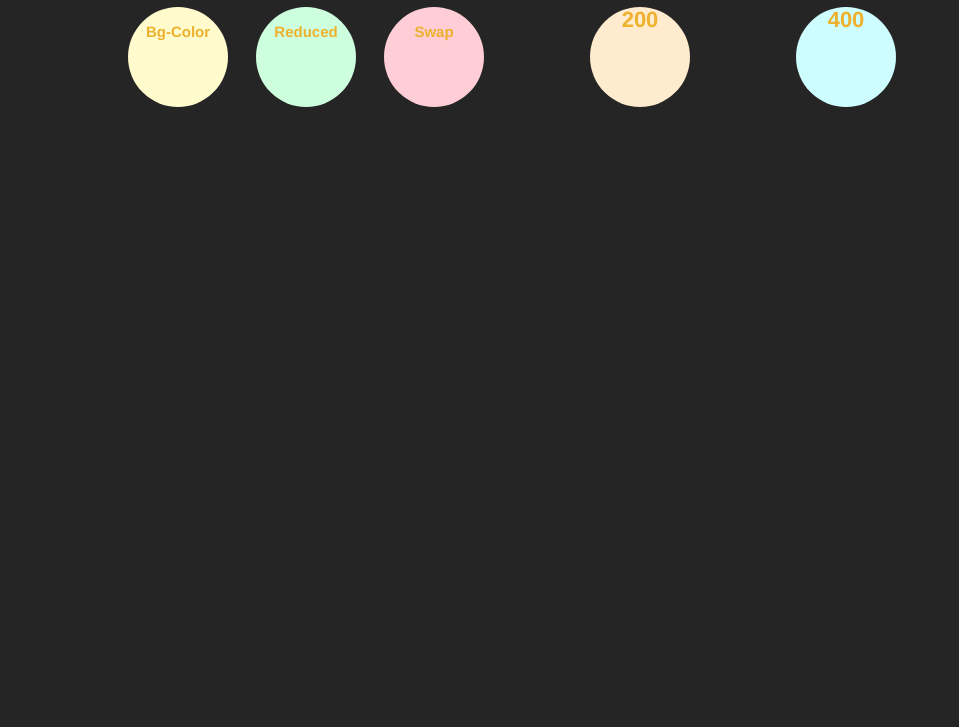
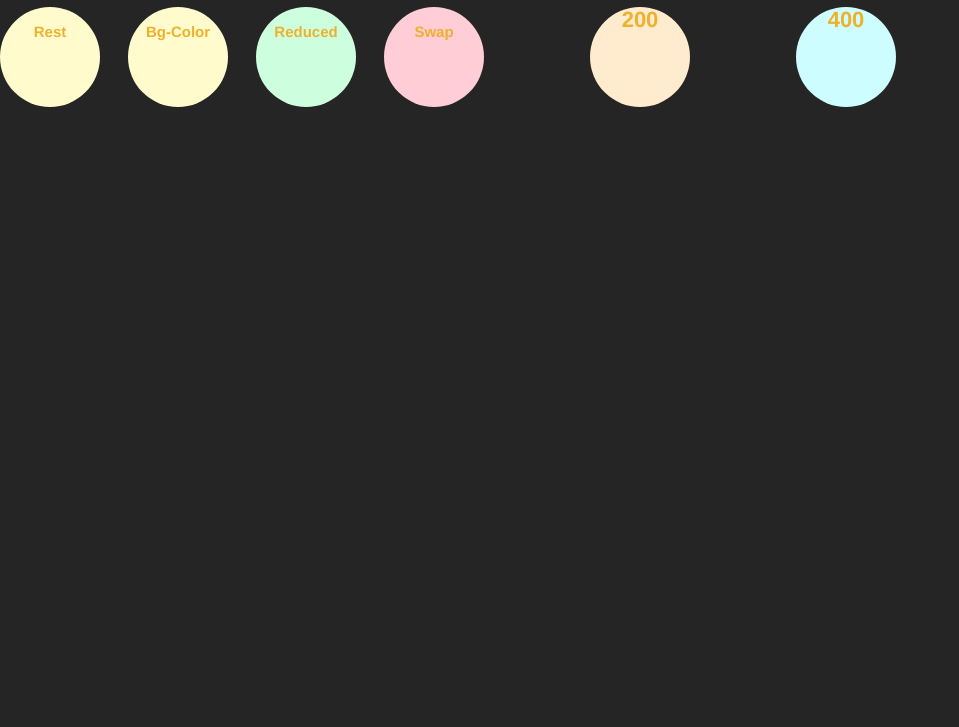
Before and after one commit to yonatanhershko/ex--YonatanHershko-GitBall, a plain HTML site: page index.html in a window 1280 px wide. Shown: the part 73-800 px from the top of the page, without its empty margins (0-959 px from the left). Drawn offline with Linux system fonts and the light colour scheme.

Commit message:
Add ball6

```diff
--- a/css/index.css
+++ b/css/index.css
@@ -75,3 +75,18 @@ body {
     font-weight: bold;
     background-color: rgb(255, 251, 205);
 }
+
+
+.ball6{
+    position: absolute;
+    left: 0%;
+    text-align: center;
+    line-height: 50px;
+    height: 100px;
+    width: 100px;
+    border-radius: 50%;
+    display: inline-block;
+    font-size: 15px;
+    font-weight: bold;
+    background-color: rgb(255, 251, 205);
+}
--- a/index.html
+++ b/index.html
@@ -15,6 +15,7 @@
     <div class="ball3" onclick="onBall3Click()">Swap</div>
     <div class="ball4" onclick="onBall4Click(this,100)">Reduced</div>
     <div class="ball5" onclick="onBall5Click()">Bg-Color</div>
+    <div class="ball6" onclick="onBall6Click()">Rest</div>
 
 
     <script src="./js/util.js"></script>
--- a/js/index.js
+++ b/js/index.js
@@ -51,7 +51,9 @@ function onBall4Click(change,Reduced) {
 }
 
 function onBall5Click(){
+    document.body.style.backgroundColor = getRandomColor()
+}
 
-    document.body.style.backgroundColor = getRandomColor()
+function onBall6Click(){
 
 }
```
